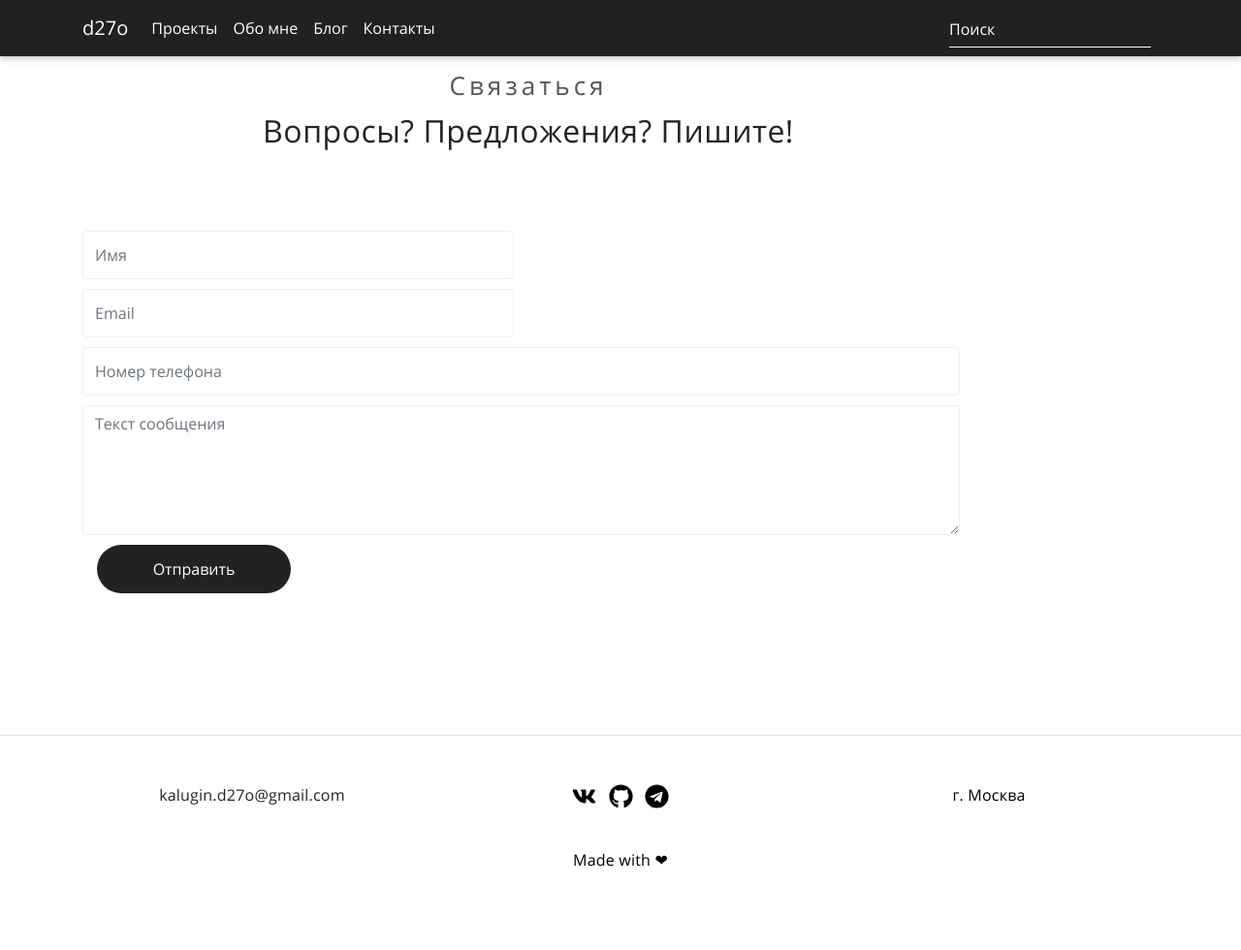
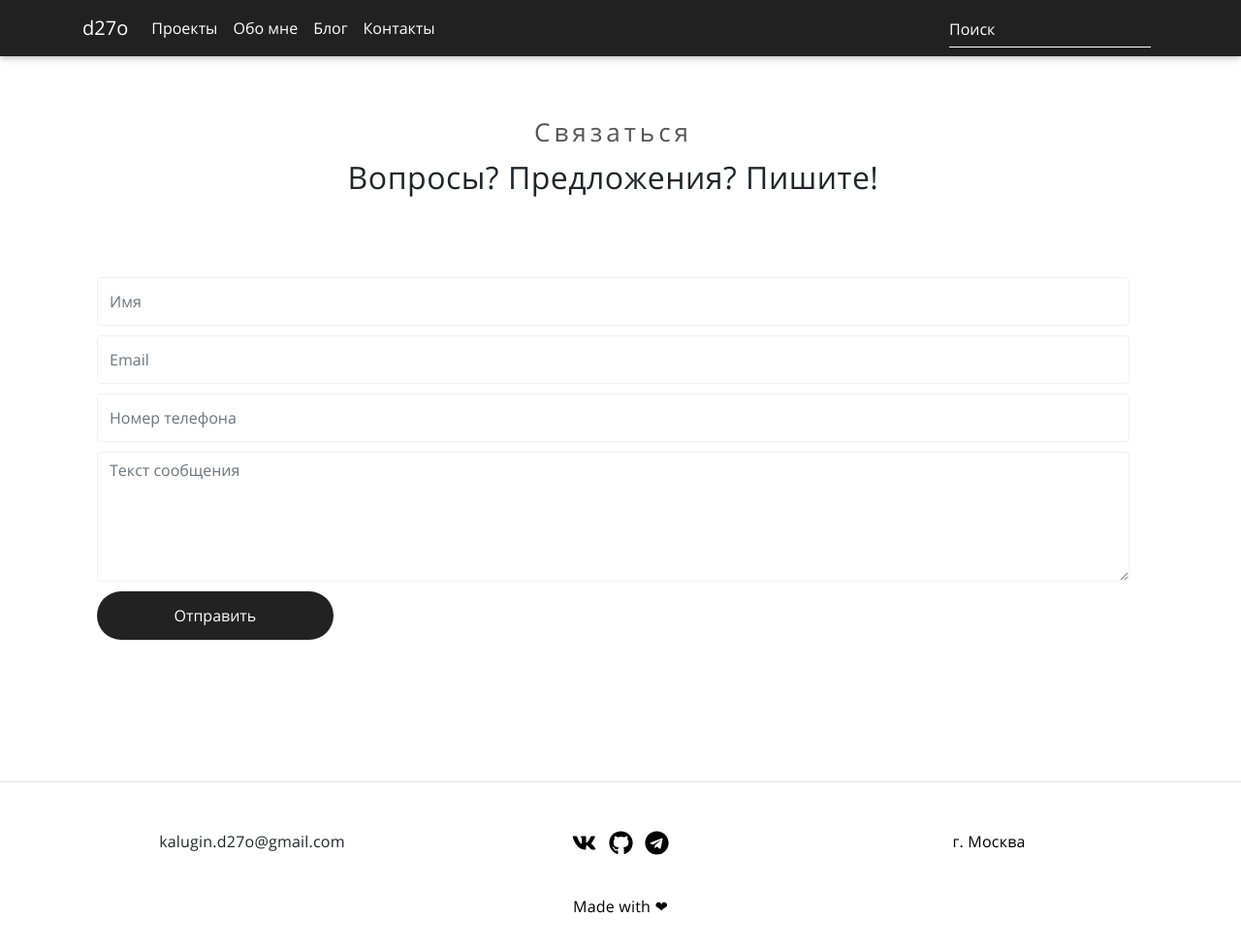
Before and after one commit to d27o/d27o.github.io, a Jekyll site: the page built from contact.html, in a window 1280 px wide. Shown: the whole page at 97% size. Built offline with Jekyll 4.4.1, drawn with Linux system fonts in a browser that asks for light colours; nearby versions of some CDN libraries; a script that is not in the unit is left out; before the commit the page ends 932 px from its top, so only the background shows below that.

Commit message:
update contact page

```diff
--- a/contact.html
+++ b/contact.html
@@ -6,9 +6,8 @@ permalink: /contact/
 
 <section id="contact">
   <div class="container">
-      <div class="row">
-        <div class="col-md-offset-1 col-md-10 col-sm-12">
-          <div class="section-title">
+    <div class="col-sm-12 col-md-12">
+      <div class="section-title mt-5">
         <h3>Связаться</h3>
         <h2>
           Вопросы? Предложения? Пишите!
@@ -16,34 +15,20 @@ permalink: /contact/
       </div>
 
       <form action="https://formspree.io/xknvkopk" method="POST">
-            <div class="col-md-6 col-sm-6">
+        <div class="col-sm-12">
           <input type="text" class="form-control" placeholder="Имя" name="name" />
         </div>
-            <div class="col-md-6 col-sm-6">
+        <div class="col-sm-12">
           <input type="email" class="form-control" placeholder="Email" name="_replyto" />
         </div>
-            <div class="col-md-12 col-sm-12">
-              <input
-                type="telephone"
-                class="form-control"
-                placeholder="Номер телефона"
-                name="phone"
-              />
+        <div class="col-sm-12">
+          <input type="telephone" class="form-control" placeholder="Номер телефона" name="phone" />
         </div>
-            <div class="col-md-12 col-sm-12">
-              <textarea
-                class="form-control"
-                rows="5"
-                placeholder="Текст сообщения"
-                name="message"
-              ></textarea>
+        <div class=" col-sm-12">
+          <textarea class="form-control" rows="5" placeholder="Текст сообщения" name="message"></textarea>
         </div>
         <div class="col-md-3 col-sm-4">
-              <input
-                type="submit"
-                class="form-control"
-                value="Отправить"
-              />
+          <input type="submit" class="form-control" value="Отправить" />
         </div>
       </form>
 
```
Lines whose indentation alone changed are shown as unchanged.
